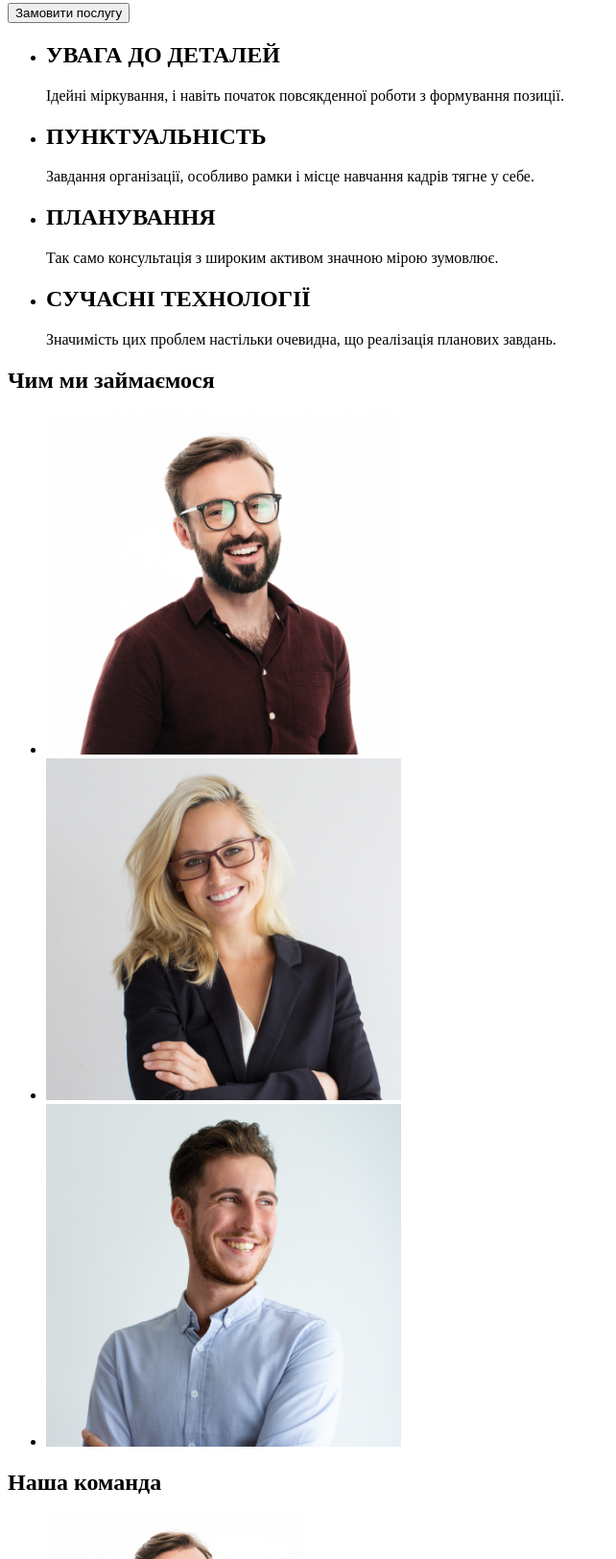
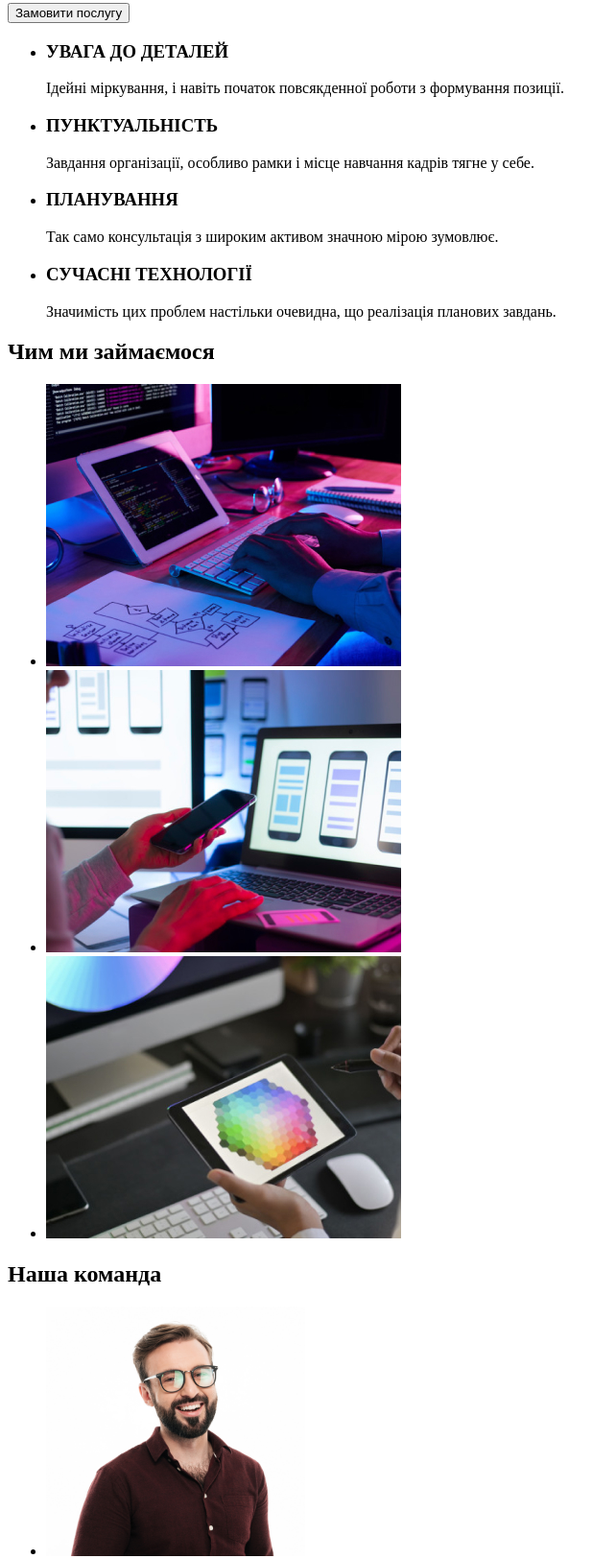
Before and after one commit to Maksym-Zhuravel/goit-markup-hw-01, a plain HTML site: page index.html in a window 1280 px wide. Shown: the part 212-1836 px from the top of the page at 96% size, without its empty margins (0-642 px from the left). Drawn offline with Linux system fonts and the light colour scheme.

Commit message:
updated index.html

```diff
--- a/index.html
+++ b/index.html
@@ -18,12 +18,12 @@
         <li><a href="">Портфоліо</a></li>
         <li><a href="">Контакти</a></li>
     </ul>
+    </nav>
 
     <ul>
         <li><a href="mailto:info@devstudio.com">info@devstudio.com</a></li>
         <li><a href="tel:+380961111111">+38 096 111 11 11</a></li>
     </ul>
-    </nav>
 </header>
 
 <!--Main-->
@@ -35,23 +35,24 @@
     </section>
 
 <!--Company's softskills-->
+<h2 hidden>Наші переваги</h2>
 <section>
     <ul>
     <li>
-        <h2>УВАГА ДО ДЕТАЛЕЙ</h2>
+        <h3>УВАГА ДО ДЕТАЛЕЙ</h3>
         <p>Ідейні міркування, і навіть початок повсякденної роботи з формування позиції.</p>
     </li>
     <li>
-        <h2>ПУНКТУАЛЬНІСТЬ</h2>
+        <h3>ПУНКТУАЛЬНІСТЬ</h3>
         <p>Завдання організації, особливо рамки і місце навчання кадрів тягне у себе.</p>
     </li>
     <li>
-        <h2>ПЛАНУВАННЯ</h2>
+        <h3>ПЛАНУВАННЯ</h3>
         <p>Так само консультація з широким активом значною мірою зумовлює.</p>
     </li>
     <li>
-            <h2>СУЧАСНІ ТЕХНОЛОГІЇ</h2>
-            <p>Значимість цих проблем настільки очевидна, що реалізація планових завдань.</p>
+        <h3>СУЧАСНІ ТЕХНОЛОГІЇ</h3>
+        <p>Значимість цих проблем настільки очевидна, що реалізація планових завдань.</p>
     </li>
     </ul>
 </section>
@@ -60,9 +61,9 @@
     <h2>Чим ми займаємося</h2>
 
     <ul>
-        <li><img src="./images/box1.jpg" alt="coding man" width="370" ></li>
-        <li><img src="./images/box2.jpg" alt="man is handing a phone" width="370" ></li>
-        <li><img src="./images/box3.jpg" alt="man is drawing on notapad" width="370" ></li>
+        <li><img src="./images/img1.jpg" alt="coding man" width="370" ></li>
+        <li><img src="./images/img2.jpg" alt="man is handing a phone" width="370" ></li>
+        <li><img src="./images/img3.jpg" alt="man is drawing on notapad" width="370" ></li>
     </ul>
 </section>
 
@@ -71,23 +72,23 @@
     <h2>Наша команда</h2>
     <ul>
         <li>
-            <img src="./images/jpg1.jpg" alt="Ігор Дем'яненко" width="270" >
+            <img src="./images/box1.jpg" alt="Ігор Дем'яненко" width="270" >
             <h3>Ігор Дем'яненко</h3>
             <p>Product Designer</p>
 
         </li>
         <li>
-            <img src="./images/jpg2.jpg" alt="Ольга Рєпіна" width="270" >
+            <img src="./images/box2.jpg" alt="Ольга Рєпіна" width="270" >
             <h3>Ольга Рєпіна</h3>
             <p>Frontend Developer</p>
         </li>
         <li>
-            <img src="./images/jpg3.jpg" alt="Микола Тарасов" width="270" >
+            <img src="./images/box3.jpg" alt="Микола Тарасов" width="270" >
             <h3>Микола Тарасов</h3>
             <p>Marketing</p>
         </li>
         <li>
-            <img src="./images/jpg4.jpg" alt="Михайло Єрмаков" width="270">
+            <img src="./images/box4.jpg" alt="Михайло Єрмаков" width="270">
         <h3>Михайло Єрмаков</h3>
         <p>UI Designer</p>
         </li>
```
